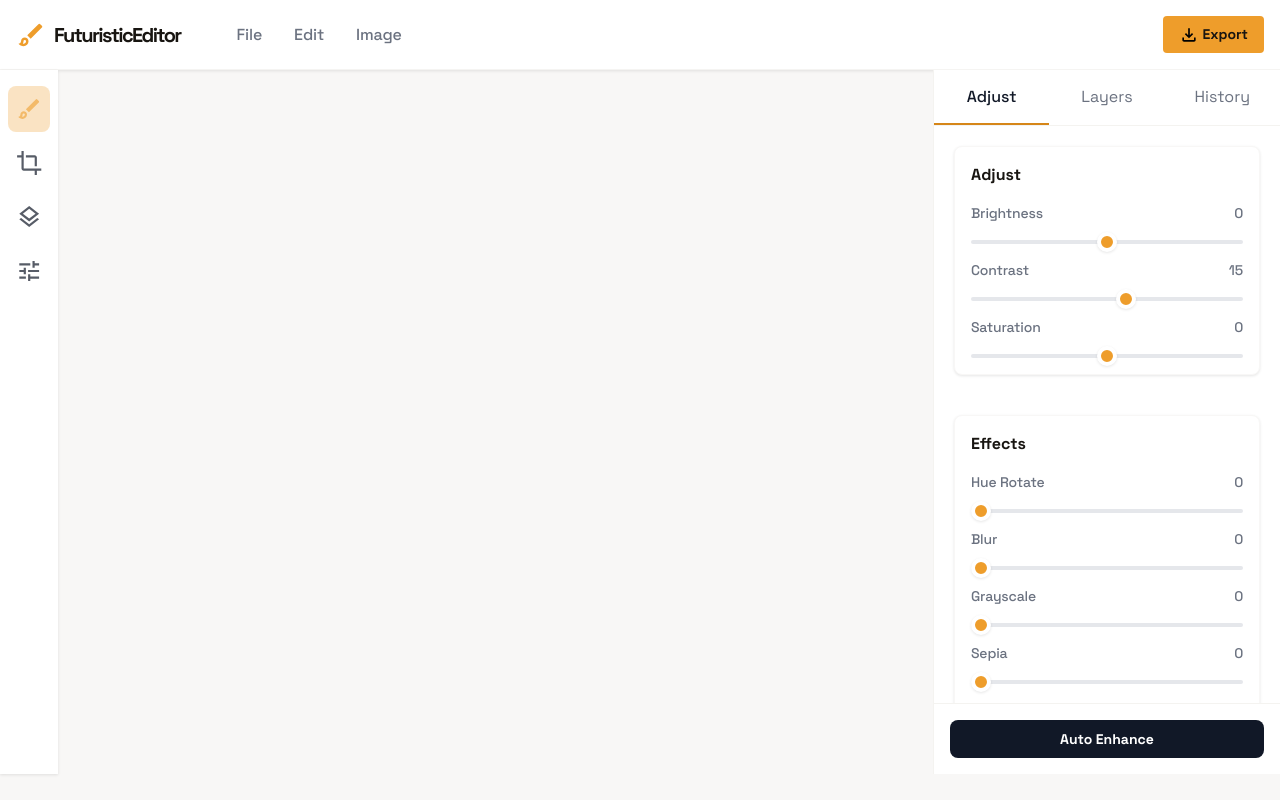
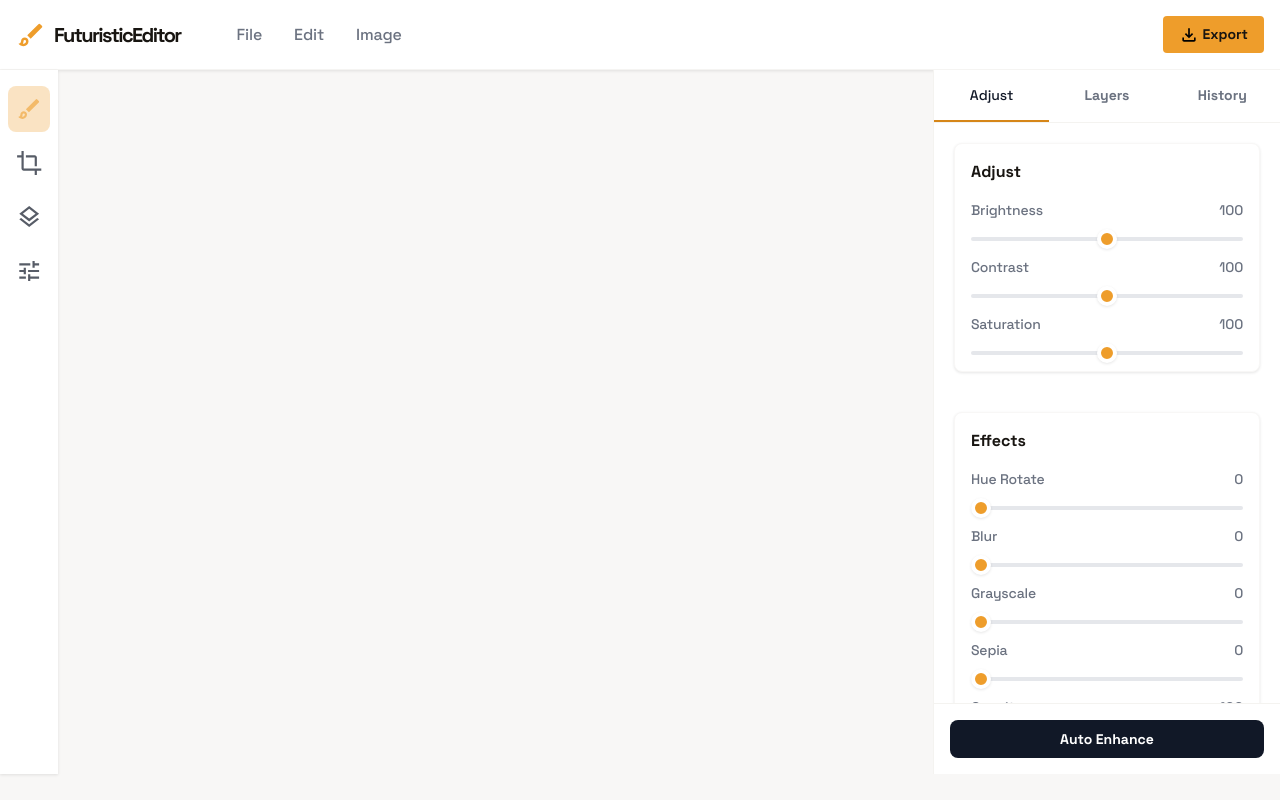
Before and after one commit to BinodRai123/image-editor-react-app, a React (Vite) app in the folder full-design-image-editting-project/: page / in a window 1280 px wide. Built offline with nearby package versions, Linux system fonts and the light colour scheme.

Commit message:
optimize the sidebar range slider by using callback to memorize the function

```diff
--- a/full-design-image-editting-project/src/App.jsx
+++ b/full-design-image-editting-project/src/App.jsx
@@ -3,6 +3,7 @@ import PhotoEditorSidebar from "./components/PhotoEditorSidebar/PhotoEditorSideb
 import Featureicon from "./components/featureIcon/Featureicon";
 
 const App = () => {
+   console.log("rendered");
    return (
       <section id="image-generator-page">
          <Navbar />
--- a/full-design-image-editting-project/src/components/PhotoEditorSidebar/PhotoEditorSidebar.css
+++ b/full-design-image-editting-project/src/components/PhotoEditorSidebar/PhotoEditorSidebar.css
@@ -3,7 +3,6 @@
    display: flex;
    flex-direction: column;
    width: fit-content;
-   /* height: 80vh; */
    background-color: var(--color-white);
    border-left: 1px solid #f4f3f0;
    z-index: 20;
@@ -18,8 +17,8 @@
 .tab-button {
    flex: 1;
    padding: var(--padding-md) 0;
-   font-size: var(--font-size-md);
-   font-weight: 500;
+   font-size: var(--font-size-sm);
+   font-weight: 800;
    color: var(--text-gray);
    background: none;
    border: none;
--- a/full-design-image-editting-project/src/components/PhotoEditorSidebar/PhotoEditorSidebar.jsx
+++ b/full-design-image-editting-project/src/components/PhotoEditorSidebar/PhotoEditorSidebar.jsx
@@ -1,73 +1,110 @@
-import { useState } from "react";
+import { useState, useCallback } from "react";
 import "./PhotoEditorSidebar.css";
 import FilterConstants from "./filtersData";
 
 const { filterData, PresetData } = FilterConstants;
 
-const getInitialFilterState = (data) => {
-   return data.reduce((acc, section) => {
+/* -----------------------------------------
+   Utils
+------------------------------------------ */
+const getInitialFilterState = (data) =>
+   data.reduce((acc, section) => {
       section.controls.forEach((control) => {
          acc[control.id] = control.defaultValue;
       });
       return acc;
    }, {});
-};
 
+/* return this in object
+{
+ brightness: 0,
+   contrast: 15,
+   exposure: 20,
+   saturation: 0,
+   hue: 0,
+   blur: 0,
+   grayscale: 0,
+   sepia: 0,
+   opacity: 100,
+   invert: 0
+  } */
+
+/* -----------------------------------------
+   Component
+------------------------------------------ */
 const PhotoEditorSidebar = () => {
-   const [activeTab, setActiveTab] = useState("Adjust");
-   const [filterDatas, setFilterDatas] = useState(() => getInitialFilterState(filterData));
    const tabs = ["Adjust", "Layers", "History"];
 
-   console.log(filterDatas);
+   const [activeTab, setActiveTab] = useState("Adjust");
+   const [filters, setFilters] = useState(() => getInitialFilterState(filterData));
+   const [activePreset, setActivePreset] = useState("Original");
 
-   const handleFilterRangeChange = (id) => (event) => {
-      const value = Number(event.target.value);
+   /* ---- useCallback help to memorize the function ----*/
+   /* ---- on every re-render which will avoid ----*/
+   /* ---- Creating new function when react re-render ----*/
+   const handleRangeChange = useCallback((event) => {
+      const { id, value } = event.target;
 
-      setFilterDatas((prev) => ({
+      setFilters((prev) => ({
          ...prev,
-         [id]: value,
+         [id]: Number(value),
       }));
-   };
+   }, []);
+
+   /* Memoized preset preview style */
+   const getPresetPreviewStyle = useCallback(
+      (preset) => ({
+         backgroundImage:
+            "url('https://lh3.googleusercontent.com/aida-public/AB6AXuDa1tDzYwxRMFylULhlUaolLWmx7rDkhJphX3fZt4bXLmfa054Xp0zEW-DjyEjtfbEUiSraqZGaUQ4C8D9uefXMrQ6lwVnP5WIAlXUvhf-PPVhNEBU2RJ98xsqdo6dCHfZRBqUuIKSDTGO15Q8Sp-h94B4grd22p5QuBrcst5XYAejlazFPPy68wvtDXYVSfGeb6f0LZ8tJRiOhwlvV3Kjl7j-bfWzDki2MzBNz_nSZNRSqDWYMxPMqFpkWe9PcJKm-dz7YZLY4vQ')",
+         filter: preset.style.filter,
+         opacity: preset.style.opacity ?? 0.8,
+      }),
+      []
+   );
+
+   /* ---- Show which preset is active ----  */
+   const handleActivePreset = useCallback((name) => {
+      setActivePreset(name);
+   }, []);
 
    return (
       <aside className="editor-sidebar">
-         {/* Tab Navigation */}
+         {/* Tabs */}
          <div className="tab-header">
             {tabs.map((tab) => (
                <button
                   key={tab}
+                  className={`tab-button ${activeTab === tab ? "active" : ""}`}
                   onClick={() => setActiveTab(tab)}
-                  className={`tab-button ${activeTab === tab ? "active" : ""}`}
                >
                   {tab}
                </button>
             ))}
          </div>
 
-         {/* Scrollable Content */}
          <div className="sidebar-content">
-            {filterData.map((filter) => (
-               <div key={filter.SectionName} className="card">
-                  {/* SectionName Header */}
-                  <div>
-                     <h4>{filter.SectionName}</h4>
-                  </div>
+            {/* Adjust Tab */}
+            {activeTab === "Adjust" &&
+               filterData.map((section) => (
+                  <div key={section.SectionName} className="card">
+                     <h4>{section.SectionName}</h4>
 
-                  {/* Slider List */}
                      <div className="slider-stack">
-                     {filter.controls.map((control) => (
+                        {section.controls.map((control) => (
                            <div key={control.id} className="slider-container">
                               <div className="slider-info">
                                  <span>{control.label}</span>
-                              <span>{filterDatas[control.id]}</span>
+                                 <span>{filters[control.id]}</span>
                               </div>
+
                               <input
+                                 id={control.id}
                                  type="range"
                                  className="custom-range"
                                  min={control.min}
                                  max={control.max}
-                              value={filterDatas[control.id]}
-                              onChange={handleFilterRangeChange(control.id)}
+                                 value={filters[control.id]}
+                                 onChange={handleRangeChange}
                               />
                            </div>
                         ))}
@@ -75,35 +112,34 @@ const PhotoEditorSidebar = () => {
                   </div>
                ))}
 
+            {/* Presets */}
+            {activeTab === "Adjust" && (
                <section className="control-group">
                   <h3>Filter Presets</h3>
+
                   <div className="filter-grid">
-                  {PresetData.map((filter) => (
+                     {PresetData.map((preset) => (
                         <button
-                        key={filter.name}
-                        className={`preset-card ${filter.name === "Original" ? "active" : ""}`}
+                           key={preset.name}
+                           className={`preset-card ${preset.name === activePreset ? "active" : ""}`}
+                           onClick={() => handleActivePreset(preset.name)}
                         >
                            <div
                               className="filter-preview"
-                           style={{ backgroundColor: filter.style.backgroundColor }}
+                              style={{ backgroundColor: preset.style.backgroundColor }}
                            >
-                           <div
-                              className="preview-image"
-                              style={{
-                                 backgroundImage: `url('https://lh3.googleusercontent.com/aida-public/AB6AXuDa1tDzYwxRMFylULhlUaolLWmx7rDkhJphX3fZt4bXLmfa054Xp0zEW-DjyEjtfbEUiSraqZGaUQ4C8D9uefXMrQ6lwVnP5WIAlXUvhf-PPVhNEBU2RJ98xsqdo6dCHfZRBqUuIKSDTGO15Q8Sp-h94B4grd22p5QuBrcst5XYAejlazFPPy68wvtDXYVSfGeb6f0LZ8tJRiOhwlvV3Kjl7j-bfWzDki2MzBNz_nSZNRSqDWYMxPMqFpkWe9PcJKm-dz7YZLY4vQ')`,
-                                 filter: filter.style.filter,
-                                 opacity: filter.style.opacity || 0.8,
-                              }}
-                           ></div>
+                              <div className="preview-image" style={getPresetPreviewStyle(preset)} />
                            </div>
-                        <span style={{ fontSize: "0.7rem" }}>{filter.name}</span>
+
+                           <span style={{ fontSize: "0.7rem" }}>{preset.name}</span>
                         </button>
                      ))}
                   </div>
                </section>
+            )}
          </div>
 
-         {/* Footer Action */}
+         {/* Footer */}
          <div className="sidebar-footer">
             <button className="btn-auto-enhance">Auto Enhance</button>
          </div>
--- a/full-design-image-editting-project/src/components/PhotoEditorSidebar/filtersData.js
+++ b/full-design-image-editting-project/src/components/PhotoEditorSidebar/filtersData.js
@@ -3,21 +3,84 @@ const filterData = [
       SectionName: "Adjust",
       icon: "",
       controls: [
-         { id: "brightness", label: "Brightness", min: -100, max: 100, defaultValue: 0, unit: "" },
-         { id: "contrast", label: "Contrast", min: -100, max: 100, defaultValue: 15, unit: "", prefix: "+" },
-         { id: "saturation", label: "Saturation", min: -100, max: 100, defaultValue: 0, unit: "" },
+         {
+            id: "brightness",
+            label: "Brightness",
+            min: 0,
+            max: 200,
+            defaultValue: 100,
+            unit: "%",
+         },
+         {
+            id: "contrast",
+            label: "Contrast",
+            min: 0,
+            max: 200,
+            defaultValue: 100,
+            unit: "%",
+         },
+         {
+            id: "saturation",
+            label: "Saturation",
+            min: 0,
+            max: 200,
+            defaultValue: 100,
+            unit: "%",
+         },
       ],
    },
    {
       SectionName: "Effects",
       icon: "",
       controls: [
-         { id: "hue", label: "Hue Rotate", min: 0, max: 360, defaultValue: 0, unit: "°" },
-         { id: "blur", label: "Blur", min: 0, max: 20, defaultValue: 0, unit: "px" },
-         { id: "grayscale", label: "Grayscale", min: 0, max: 100, defaultValue: 0, unit: "%" },
-         { id: "sepia", label: "Sepia", min: 0, max: 100, defaultValue: 0, unit: "%" },
-         { id: "opacity", label: "Opacity", min: 0, max: 100, defaultValue: 100, unit: "%" },
-         { id: "invert", label: "Invert", min: 0, max: 100, defaultValue: 0, unit: "%" },
+         {
+            id: "hue",
+            label: "Hue Rotate",
+            min: 0,
+            max: 360,
+            defaultValue: 0,
+            unit: "°",
+         },
+         {
+            id: "blur",
+            label: "Blur",
+            min: 0,
+            max: 20,
+            defaultValue: 0,
+            unit: "px",
+         },
+         {
+            id: "grayscale",
+            label: "Grayscale",
+            min: 0,
+            max: 100,
+            defaultValue: 0,
+            unit: "%",
+         },
+         {
+            id: "sepia",
+            label: "Sepia",
+            min: 0,
+            max: 100,
+            defaultValue: 0,
+            unit: "%",
+         },
+         {
+            id: "opacity",
+            label: "Opacity",
+            min: 0,
+            max: 100,
+            defaultValue: 100,
+            unit: "%",
+         },
+         {
+            id: "invert",
+            label: "Invert",
+            min: 0,
+            max: 100,
+            defaultValue: 0,
+            unit: "%",
+         },
       ],
    },
 ];
```
Lines whose indentation alone changed are shown as unchanged.
